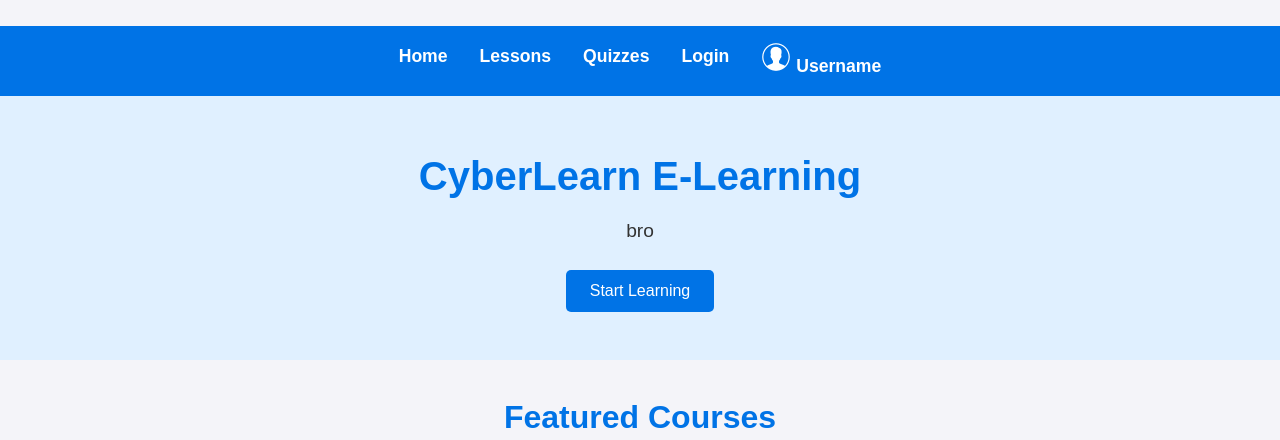
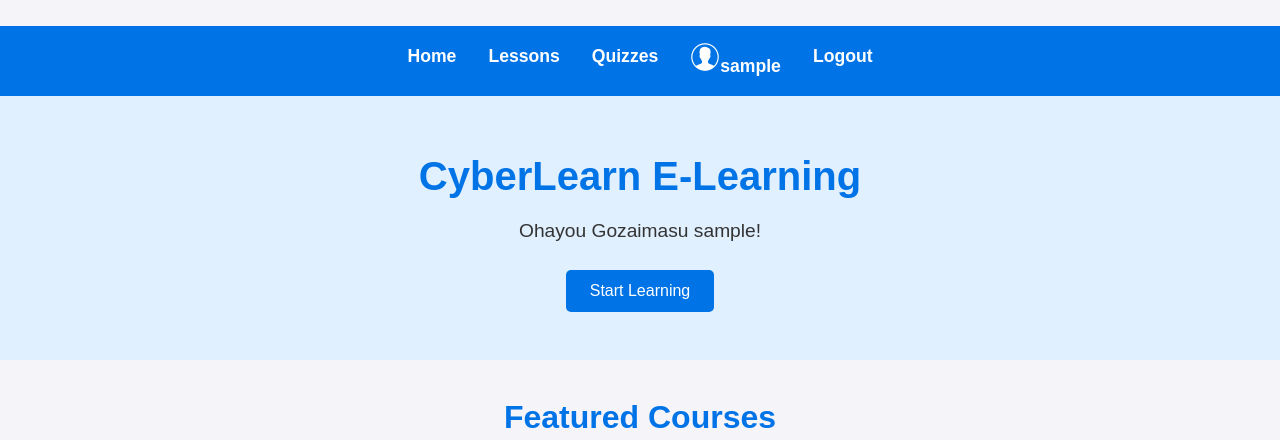
Before and after one commit to kenjijavier/SIAgroup4, a PHP site: page /index.php in a window 1280 px wide. Shown: the top 440 px of the page. Run offline with PHP 8.4, Linux system fonts and the light colour scheme; the visitor is signed in with stand-in values (Sample User, id 1).

Commit message:
Minor Logout function progress

```diff
--- a/connection.php
+++ b/connection.php
@@ -19,4 +19,12 @@ catch(mysqli_sql_exception $e) {
 if($link) {
     //echo "DATABASE CONNECTED!";
 }
+session_start();
+
+if (!isset($_SESSION['username'])) {
+    $user = "Guest";
+}
+else {
+    $user = $_SESSION['username'];
+}
 ?>
--- a/header.php
+++ b/header.php
@@ -1,6 +1,14 @@
 <?php
 
+include "connection.php";
 
+
+if (!isset($_SESSION['username'])) {
+    $user = "Guest";
+}
+else {
+    $user = $_SESSION['username'];
+}
 ?>
 
 <!DOCTYPE html>
@@ -20,8 +28,22 @@
                 <li><a href="index.php">Home</a></li>
                 <li><a href="#">Lessons</a></li>
                 <li><a href="#">Quizzes</a></li>
-                <li><a href="login.php">Login</a></li>
-                <li><a href="#"><i class="fas fa-tachometer-alt"><img src="images/icons8-profile-picture-30.png" alt="Dashboard"></i>  Username</a></li>
+                <?php
+                    if (!isset($_SESSION['username'])) {
+                        ?>
+                            <li><a href="login.php">Login</a></li>
+                        <?php
+                    }
+                    else {
+                        ?>
+
+                        <li><a href="#"><i class="fas fa-tachometer-alt"><img src="images/icons8-profile-picture-30.png" alt="Dashboard"></i><?php echo $user; ?></a></li>
+                        <li><a href="logout.php">Logout</a></li>
+                        <?php
+                    }
+                ?>
+
+
             </ul>
         </nav>
     </header>
--- a/index.php
+++ b/index.php
@@ -6,7 +6,7 @@ include "header.php";
 
         <section class="hero">
             <h1>CyberLearn E-Learning</h1>
-            <p>bro</p>
+            <p>Ohayou Gozaimasu <?php echo $user; ?>!</p>
             <button>Start Learning</button>
         </section>
 
```
Also changed, not shown: logout.php (added, +9 -0 lines).
